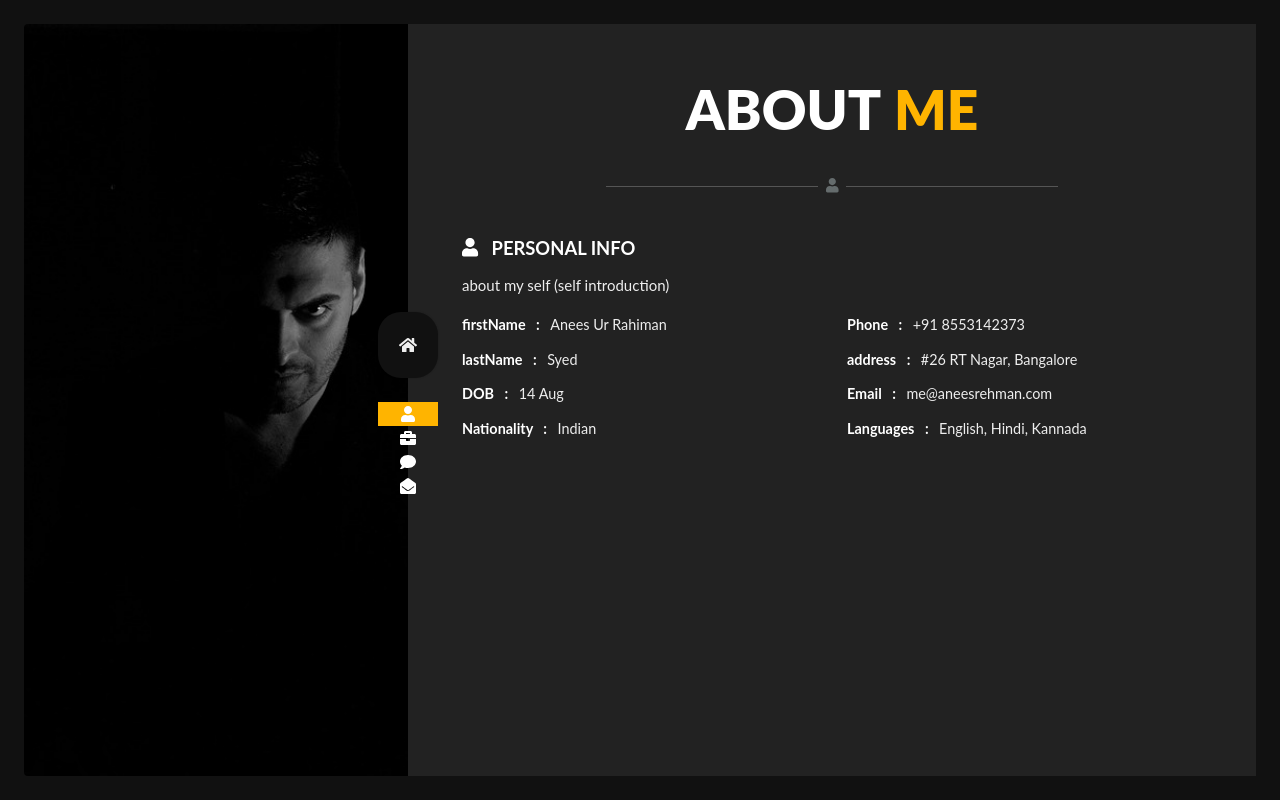
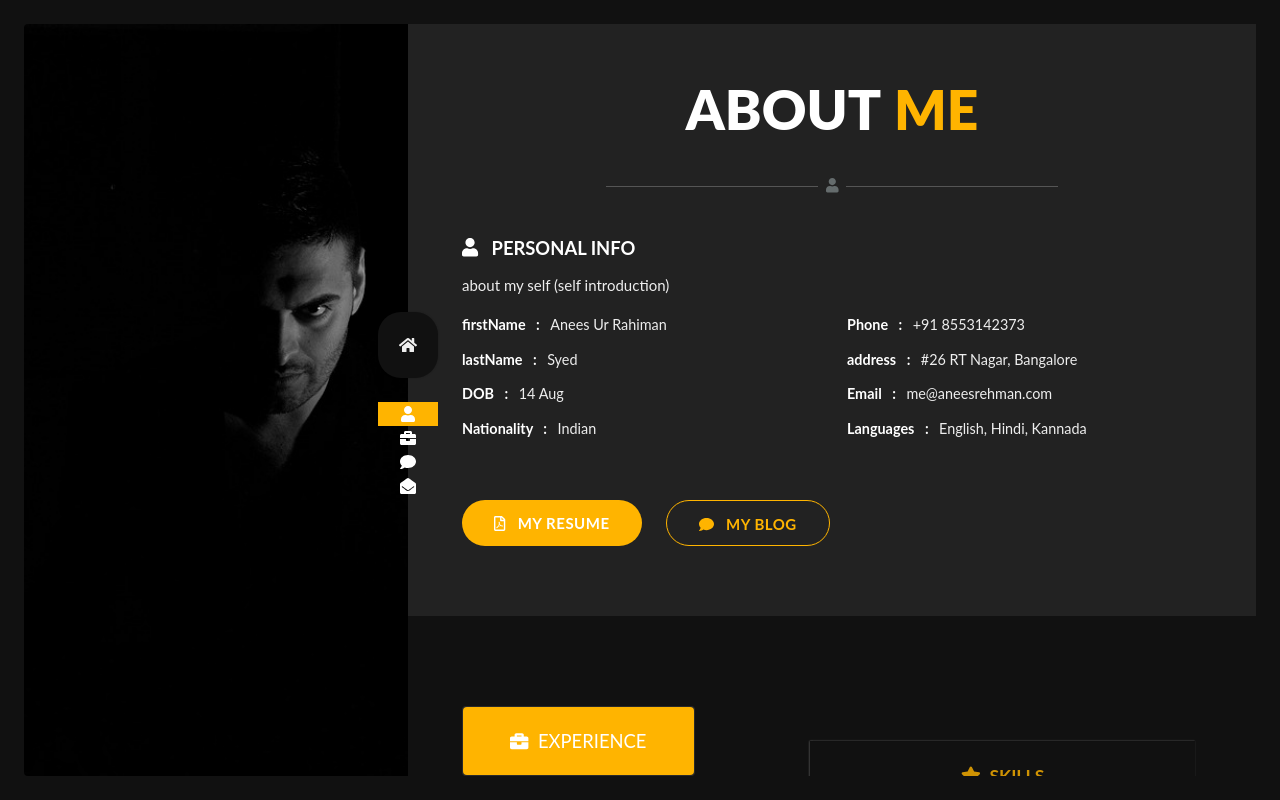
Before and after one commit to arehman849/aneesrahiman.com, a React (Create React App) app: page /#/About in a window 1280 px wide. Built offline with nearby package versions, Linux system fonts and the light colour scheme.

Commit message:
adding more of about page implementation

```diff
--- a/package.json
+++ b/package.json
@@ -4,6 +4,8 @@
   "private": true,
   "dependencies": {
     "@fortawesome/fontawesome-svg-core": "^1.2.14",
+    "@fortawesome/free-brands-svg-icons": "^5.7.2",
+    "@fortawesome/free-regular-svg-icons": "^5.7.2",
     "@fortawesome/free-solid-svg-icons": "^5.7.1",
     "@fortawesome/react-fontawesome": "^0.1.4",
     "bootstrap": "^4.2.1",
--- a/src/Components/about.jsx
+++ b/src/Components/about.jsx
@@ -1,4 +1,5 @@
 import React, { Component } from "react";
+import { HashRouter, NavLink as NavigationLink} from "react-router-dom";
 import "../Css/styles.css";
 import "../Css/yellow.css";
 import FaIcon from "./icons";
@@ -22,6 +23,38 @@ class About extends Component {
         for(let [key, value] of Object.entries(personalDetails.personal2)) {
             personalItems2.push(<GenerateList key={key} dispKey={key} value={value}></GenerateList>)
         }
+        const resumeHeaders = resumeCardsTitles.map((title, index) => {
+            let id = "resume-list-item-" + index;
+            return (
+                <div className="resume-list-item" key={title}  data-index={index} id={id} onClick={this.setActive}>
+                    <div className="resume-list-item-inner">
+                        <h6 className="resume-list-item-title uppercase">
+                            <FaIcon key={title} value={title}/> &nbsp;
+                            {title}
+                        </h6>
+                    </div>
+                </div>
+            )
+        })
+        const resumeCards = resumeCardsTitles.map((title, index) => {
+            let resumeCardIndexCls = "resume-card resume-card-" + index;
+            let resumeBodyClass = "resume-card-body " + title;
+            return (
+                <div className={resumeCardIndexCls} data-index={index} key={resumeCardIndexCls}  onClick={this.setActive}>
+                    <div className="resume-card-header">
+                        <div className="resume-card-name">
+                            <FaIcon key={title} value={title} /> &nbsp;
+                            {title}
+                        </div>
+                    </div>
+                    <div className={resumeBodyClass}>
+                        <div className="resume-card-body-container">
+
+                        </div>
+                    </div>
+                </div>
+            )
+        })
         return (
         <section id="About" className="active">
             <div className="container page-title custom-page-title">
@@ -58,11 +91,62 @@ class About extends Component {
                                 {personalItems2}
                             </ul>
                         </div>
+                        <div className="col s12 m12 l12 p-none call-to-actions">
+                            <HashRouter>
+                                <div>
+                                    <NavigationLink to="About" id="link-About" className="btn font-weight-700">
+                                        <FaIcon key="Resume" value="Resume" /> &nbsp;
+                                        My Resume
+                                    </NavigationLink>
+                                    <NavigationLink to="Blog" id="link-Blog" onClick={this.clickHandler} className="btn btn-secondary font-weight-700">
+                                        <FaIcon key="Blog" value="Blog" /> &nbsp;
+                                        My Blog
+                                    </NavigationLink>
+                                </div>
+                            </HashRouter>
+                        </div>
+                    </div>
+                </div>
+            </div>
+            <div className="resume-container">
+                <div className="container section-padding">
+                    <div className="valign-wrapper row">
+                        <div className="resume-list col m5 l4 section-padding">
+                            {resumeHeaders}
+                        </div>
+                        <div className="col s12 m7 l8 resume-cards-container section-padding">
+                            <div className="resume-cards">
+                                {resumeCards}
+                            </div>
+                        </div>
                     </div>
                 </div>
             </div>
         </section>
         )
+    }
+
+    componentDidMount () {
+        document.getElementById("link-About").parentNode.className = "active";
+        document.getElementById("resume-list-item-0").className += " is-active";
+    }
+    clickHandler (e) {
+        var nav = document.getElementById("nav");
+        nav.childNodes.forEach(element => {
+            element.className = "";
+            if(e.target.id === element.firstChild.id) {
+                element.className = "active";
+            }
+        });
+    }
+
+    setActive (e) {
+        Array.from(document.getElementsByClassName("resume-list-item")).forEach(function(link) {
+            link.className = "resume-list-item"
+            if(link.id === e.currentTarget.id) {
+                link.className = "resume-list-item is-active";
+            }
+        });
     }
 }
 
@@ -80,4 +164,6 @@ const personalDetails = {
         Languages: "English, Hindi, Kannada"
     }
 }
+
+const resumeCardsTitles = ["experience", "education", "skills"];
 export default About;
--- a/src/Components/icons.jsx
+++ b/src/Components/icons.jsx
@@ -1,9 +1,11 @@
 import React from "react";
 import { library } from '@fortawesome/fontawesome-svg-core';
-import { faHome, faUser, faBriefcase, faComment, faEnvelopeOpen } from '@fortawesome/free-solid-svg-icons';
+import { faHome, faUser, faBriefcase, faComment, faEnvelopeOpen, faGraduationCap, faStar } from '@fortawesome/free-solid-svg-icons';
+import { faFilePdf } from "@fortawesome/free-regular-svg-icons";
+// import { faGithub, faLinkedin } from "@fortawesome/free-brands-svg-icons";
 import { FontAwesomeIcon } from '@fortawesome/react-fontawesome';
 
-library.add(faHome, faUser, faBriefcase, faComment, faEnvelopeOpen);
+library.add(faHome, faUser, faBriefcase, faComment, faEnvelopeOpen, faFilePdf, faGraduationCap, faStar);
 
 const FaIcon = (prop) => {
     return (
@@ -21,6 +23,7 @@ const getIcon = (item) => {
             icon = "user"
             break;
         case "Work":
+        case "experience":
             icon = "briefcase"
             break;
         case "Blog":
@@ -29,6 +32,15 @@ const getIcon = (item) => {
         case "Contact":
             icon = "envelope-open"
             break;
+        case "Resume":
+            icon = {prefix: 'far', iconName: 'file-pdf'}
+            break;
+        case "education":
+            icon = "graduation-cap"
+            break;
+        case "skills":
+            icon = "star"
+            break;
         default:
             break;
     }
```
Also changed, not shown: 1 other file (tests, documents, lock files or other folders).
